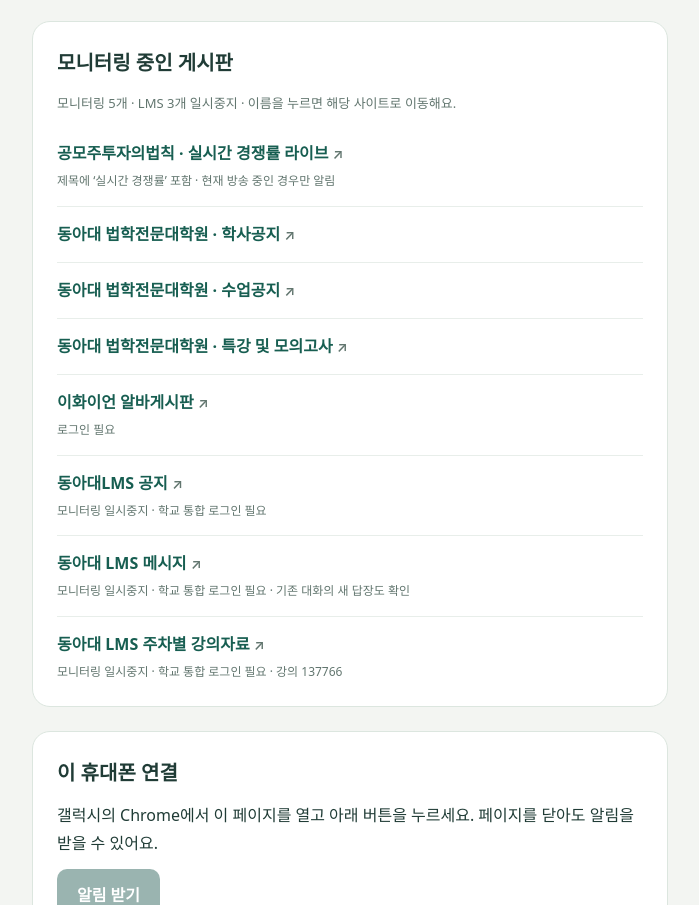
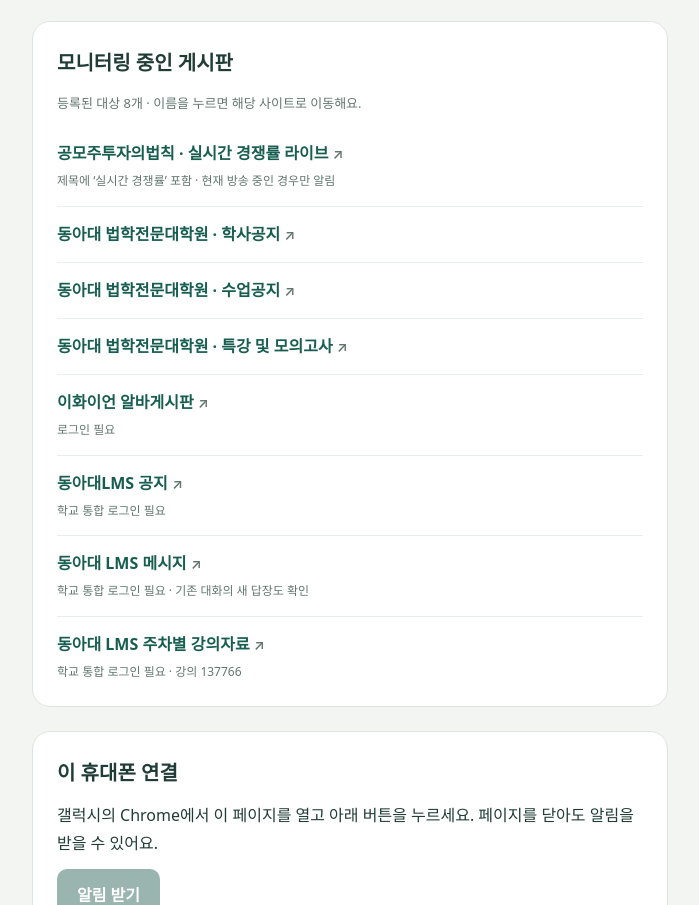
Before and after one commit to simi9529/website-monitor, a plain HTML site: page docs/index.html in a window 1280 px wide. Shown: the part 195-1100 px from the top of the page, without its empty margins (290-989 px from the left). Drawn offline with Linux system fonts and the light colour scheme.

Commit message:
Resume automatic LMS login and monitoring on explicit user request

```diff
--- a/docs/index.html
+++ b/docs/index.html
@@ -21,16 +21,16 @@
     </section>
     <section aria-labelledby="monitored-title">
       <h2 id="monitored-title">모니터링 중인 게시판</h2>
-      <p class="muted">모니터링 5개 · LMS 3개 일시중지 · 이름을 누르면 해당 사이트로 이동해요.</p>
+      <p class="muted">등록된 대상 8개 · 이름을 누르면 해당 사이트로 이동해요.</p>
       <ul class="monitor-list">
         <li><a href="https://m.youtube.com/@%EA%B3%B5%EB%AA%A8%EC%A3%BC%ED%88%AC%EC%9E%90%EC%9D%98%EB%B2%95%EC%B9%99/streams" target="_blank" rel="noopener noreferrer">공모주투자의법칙 · 실시간 경쟁률 라이브 <span aria-hidden="true">↗</span></a><small>제목에 ‘실시간 경쟁률’ 포함 · 현재 방송 중인 경우만 알림</small></li>
         <li><a href="https://law.donga.ac.kr/law/CMS/Board/Board.do?mCode=MN056" target="_blank" rel="noopener noreferrer">동아대 법학전문대학원 · 학사공지 <span aria-hidden="true">↗</span></a></li>
         <li><a href="https://law.donga.ac.kr/law/CMS/Board/Board.do?mCode=MN057" target="_blank" rel="noopener noreferrer">동아대 법학전문대학원 · 수업공지 <span aria-hidden="true">↗</span></a></li>
         <li><a href="https://law.donga.ac.kr/law/CMS/Board/Board.do?mCode=MN059" target="_blank" rel="noopener noreferrer">동아대 법학전문대학원 · 특강 및 모의고사 <span aria-hidden="true">↗</span></a></li>
         <li><a href="https://ewhaian.com/life/66" target="_blank" rel="noopener noreferrer">이화이언 알바게시판 <span aria-hidden="true">↗</span></a><small>로그인 필요</small></li>
-        <li><a href="https://canvas.donga.ac.kr/" target="_blank" rel="noopener noreferrer">동아대LMS 공지 <span aria-hidden="true">↗</span></a><small>모니터링 일시중지 · 학교 통합 로그인 필요</small></li>
-        <li><a href="https://canvas.donga.ac.kr/conversations" target="_blank" rel="noopener noreferrer">동아대 LMS 메시지 <span aria-hidden="true">↗</span></a><small>모니터링 일시중지 · 학교 통합 로그인 필요 · 기존 대화의 새 답장도 확인</small></li>
-        <li><a href="https://canvas.donga.ac.kr/courses/137766/external_tools/37" target="_blank" rel="noopener noreferrer">동아대 LMS 주차별 강의자료 <span aria-hidden="true">↗</span></a><small>모니터링 일시중지 · 학교 통합 로그인 필요 · 강의 137766</small></li>
+        <li><a href="https://canvas.donga.ac.kr/" target="_blank" rel="noopener noreferrer">동아대LMS 공지 <span aria-hidden="true">↗</span></a><small>학교 통합 로그인 필요</small></li>
+        <li><a href="https://canvas.donga.ac.kr/conversations" target="_blank" rel="noopener noreferrer">동아대 LMS 메시지 <span aria-hidden="true">↗</span></a><small>학교 통합 로그인 필요 · 기존 대화의 새 답장도 확인</small></li>
+        <li><a href="https://canvas.donga.ac.kr/courses/137766/external_tools/37" target="_blank" rel="noopener noreferrer">동아대 LMS 주차별 강의자료 <span aria-hidden="true">↗</span></a><small>학교 통합 로그인 필요 · 강의 137766</small></li>
       </ul>
     </section>
     <section>
```
Also changed, not shown: 2 other files.
